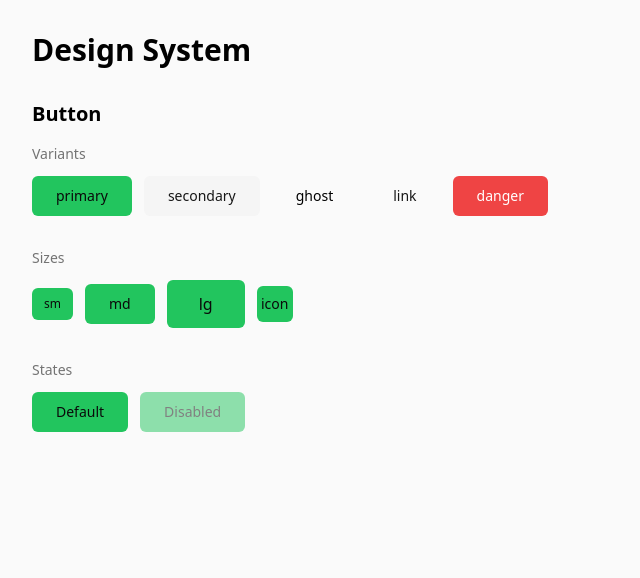
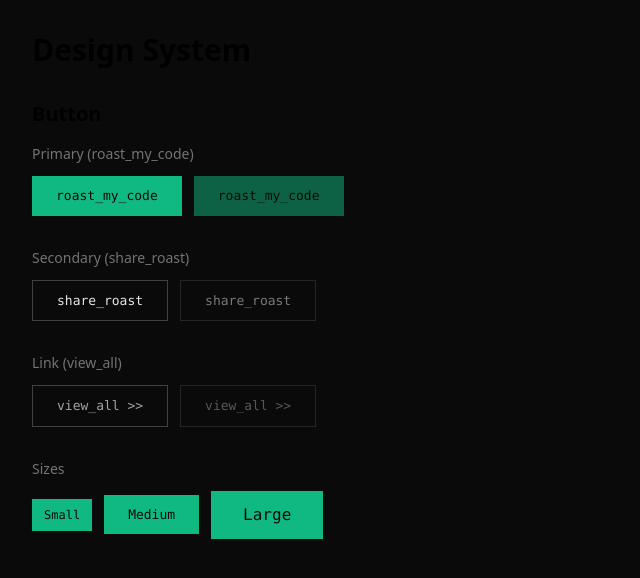
Before and after one commit to burn-c/devroast, a Next.js app: page /design-system in a window 1280 px wide. Shown: the top 578 px of the page, without its empty margins (0-640 px from the left). Built offline with nearby package versions, Linux system fonts and the light colour scheme.

Commit message:
feat(ui): update Button to match Pencil prototypes
- Primary: emerald-500 bg, dark text, JetBrains Mono 13px
- Secondary: bordered, light text
- Link: bordered, muted text
- Remove ghost and danger variants

docs: update design-system with prototype examples

```diff
--- a/src/app/design-system/page.tsx
+++ b/src/app/design-system/page.tsx
@@ -1,11 +1,8 @@
 import { Button } from "@/components/ui";
-
-const variants = ["primary", "secondary", "ghost", "link", "danger"] as const;
-const sizes = ["sm", "md", "lg", "icon"] as const;
 
 export default function DesignSystem() {
 	return (
-		<div className="min-h-screen bg-neutral-50 p-8">
+		<div className="min-h-screen bg-neutral-950 p-8">
 			<h1 className="text-3xl font-bold mb-8">Design System</h1>
 
 			<section className="mb-12">
@@ -14,35 +11,46 @@ export default function DesignSystem() {
 				<div className="space-y-8">
 					<div>
 						<h3 className="text-sm font-medium text-neutral-500 mb-3">
-							Variants
+							Primary (roast_my_code)
 						</h3>
 						<div className="flex flex-wrap gap-3">
-							{variants.map((variant) => (
-								<Button key={variant} variant={variant}>
-									{variant}
-								</Button>
-							))}
+							<Button variant="primary">roast_my_code</Button>
+							<Button variant="primary" disabled>
+								roast_my_code
+							</Button>
+						</div>
+					</div>
+
+					<div>
+						<h3 className="text-sm font-medium text-neutral-500 mb-3">
+							Secondary (share_roast)
+						</h3>
+						<div className="flex flex-wrap gap-3">
+							<Button variant="secondary">share_roast</Button>
+							<Button variant="secondary" disabled>
+								share_roast
+							</Button>
+						</div>
+					</div>
+
+					<div>
+						<h3 className="text-sm font-medium text-neutral-500 mb-3">
+							Link (view_all)
+						</h3>
+						<div className="flex flex-wrap gap-3">
+							<Button variant="link">view_all &gt;&gt;</Button>
+							<Button variant="link" disabled>
+								view_all &gt;&gt;
+							</Button>
 						</div>
 					</div>
 
 					<div>
 						<h3 className="text-sm font-medium text-neutral-500 mb-3">Sizes</h3>
 						<div className="flex flex-wrap items-center gap-3">
-							{sizes.map((size) => (
-								<Button key={size} size={size}>
-									{size}
-								</Button>
-							))}
-						</div>
-					</div>
-
-					<div>
-						<h3 className="text-sm font-medium text-neutral-500 mb-3">
-							States
-						</h3>
-						<div className="flex flex-wrap gap-3">
-							<Button>Default</Button>
-							<Button disabled>Disabled</Button>
+							<Button size="sm">Small</Button>
+							<Button size="md">Medium</Button>
+							<Button size="lg">Large</Button>
 						</div>
 					</div>
 				</div>
--- a/src/components/ui/button.tsx
+++ b/src/components/ui/button.tsx
@@ -2,18 +2,17 @@ import { type ButtonHTMLAttributes, forwardRef } from "react";
 import { tv, type VariantProps } from "tailwind-variants";
 
 const button = tv({
-	base: "inline-flex items-center justify-center whitespace-nowrap rounded-md text-sm font-medium transition-colors focus-visible:outline-none focus-visible:ring-1 focus-visible:ring-ring disabled:pointer-events-none disabled:opacity-50",
+	base: "inline-flex items-center justify-center whitespace-nowrap font-mono transition-colors focus-visible:outline-none focus-visible:ring-1 focus-visible:ring-ring disabled:pointer-events-none disabled:opacity-50",
 	variants: {
 		variant: {
-			primary: "bg-green-500 text-neutral-950 hover:bg-green-600",
-			secondary: "bg-neutral-100 text-neutral-900 hover:bg-neutral-200",
-			ghost: "hover:bg-neutral-100 hover:text-neutral-900",
-			link: "text-neutral-900 underline-offset-4 hover:underline",
-			danger: "bg-red-500 text-white hover:bg-red-600",
+			primary: "bg-emerald-500 text-neutral-950 hover:bg-emerald-600",
+			secondary:
+				"border border-neutral-700 text-neutral-200 hover:bg-neutral-800 hover:border-neutral-600",
+			link: "border border-neutral-700 text-neutral-400 hover:text-neutral-300 hover:border-neutral-500",
 		},
 		size: {
 			sm: "h-8 px-3 text-xs",
-			md: "h-10 px-6 py-2.5",
+			md: "py-2.5 px-6 text-[13px]",
 			lg: "h-12 px-8 text-base",
 			icon: "h-9 w-9",
 		},
```
